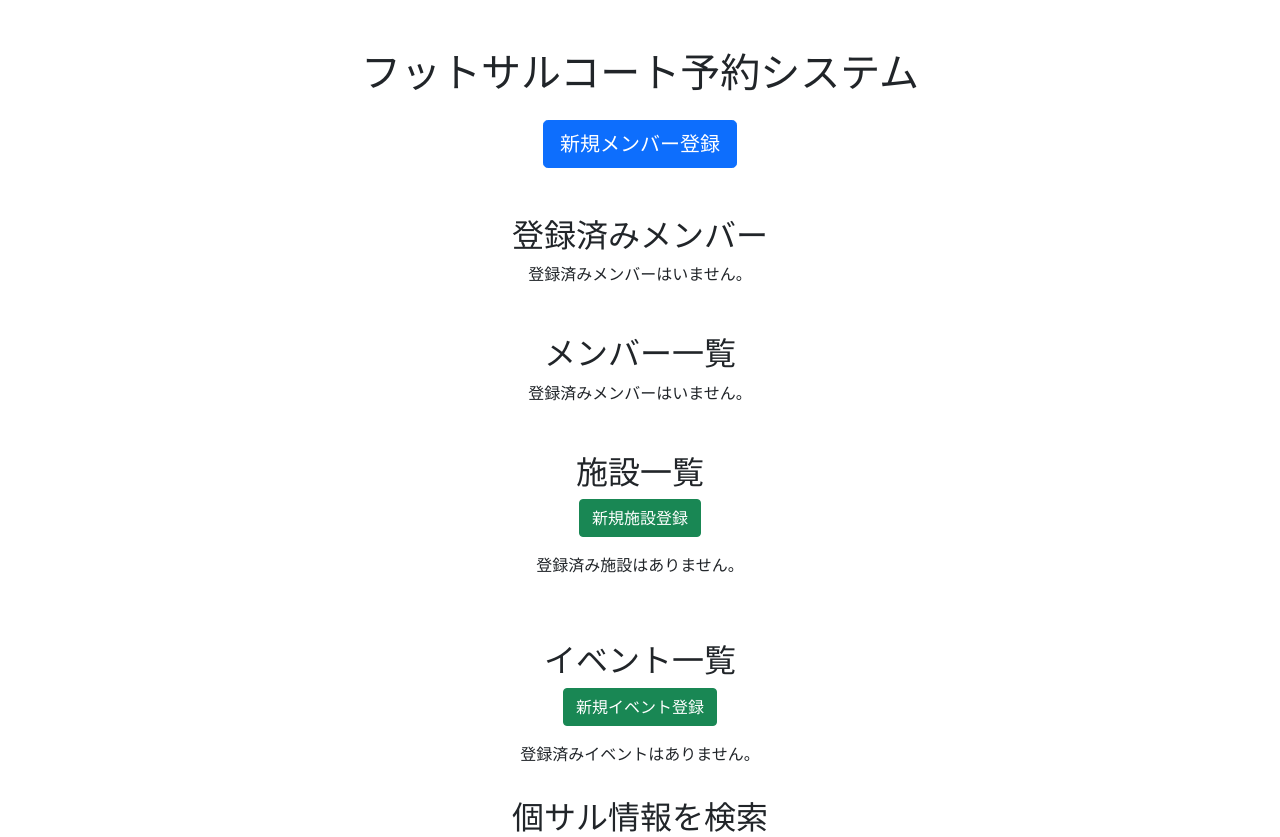
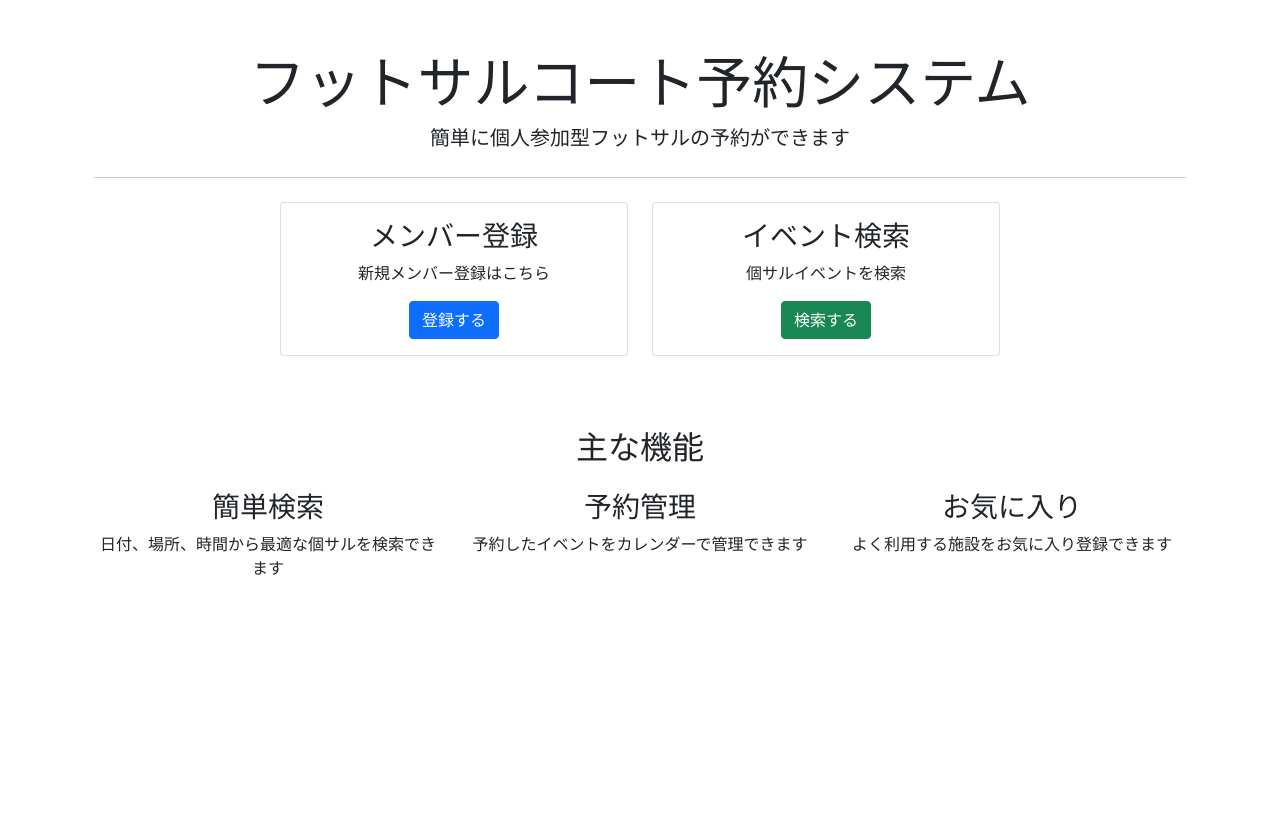
Before and after one commit to takakos13/last-samurai, a Django app: page / in a window 1280 px wide. Shown: the top 837 px of the page. After the commit the page ends 575 px from the top, so only its background shows below. Run offline with Django 5.2, Linux system fonts and the light colour scheme; some libraries are stand-ins or nearby versions.

Commit message:
トップページの追加

```diff
--- /dev/null
+++ b/users/templates/users/top.html
@@ -0,0 +1,62 @@
+{% extends "users/base.html" %}
+{% load django_bootstrap5 %}
+{% load static %}
+
+{% block title %}フットサルコート予約システム - トップ{% endblock %}
+
+{% block content %}
+<div class="container">
+    <div class="jumbotron text-center my-5">
+        <h1 class="display-4">フットサルコート予約システム</h1>
+        <p class="lead">簡単に個人参加型フットサルの予約ができます</p>
+        <hr class="my-4">
+        <div class="row justify-content-center">
+            <div class="col-md-4">
+                <div class="card mb-4">
+                    <div class="card-body text-center">
+                        <h3 class="card-title">メンバー登録</h3>
+                        <p class="card-text">新規メンバー登録はこちら</p>
+                        <a href="{% url 'users:user_register' %}" class="btn btn-primary">登録する</a>
+                    </div>
+                </div>
+            </div>
+            <div class="col-md-4">
+                <div class="card mb-4">
+                    <div class="card-body text-center">
+                        <h3 class="card-title">イベント検索</h3>
+                        <p class="card-text">個サルイベントを検索</p>
+                        <a href="{% url 'users:index' %}" class="btn btn-success">検索する</a>
+                    </div>
+                </div>
+            </div>
+        </div>
+    </div>
+
+    <div class="features mt-5">
+        <h2 class="text-center mb-4">主な機能</h2>
+        <div class="row">
+            <div class="col-md-4">
+                <div class="feature-box text-center">
+                    <i class="fas fa-search fa-3x mb-3"></i>
+                    <h3>簡単検索</h3>
+                    <p>日付、場所、時間から最適な個サルを検索できます</p>
+                </div>
+            </div>
+            <div class="col-md-4">
+                <div class="feature-box text-center">
+                    <i class="fas fa-calendar-alt fa-3x mb-3"></i>
+                    <h3>予約管理</h3>
+                    <p>予約したイベントをカレンダーで管理できます</p>
+                </div>
+            </div>
+            <div class="col-md-4">
+                <div class="feature-box text-center">
+                    <i class="fas fa-heart fa-3x mb-3"></i>
+                    <h3>お気に入り</h3>
+                    <p>よく利用する施設をお気に入り登録できます</p>
+                </div>
+            </div>
+        </div>
+    </div>
+</div>
+{% endblock %}
--- a/users/urls.py
+++ b/users/urls.py
@@ -4,7 +4,8 @@ from . import views
 app_name = 'users'
 
 urlpatterns = [
-    path('', views.index, name='index'),
+    path('', views.top, name='top'),
+    path('home/', views.index, name='index'),
     path('register/', views.UserRegisterView.as_view(), name='user_register'),
     path('users/<int:user_id>/', views.mypage, name='mypage'),
     path('users/<int:user_id>/edit/', views.UserUpdateView.as_view(), name='user_edit'),
--- a/users/views.py
+++ b/users/views.py
@@ -409,3 +409,7 @@ def search_results(request):
         'events': events,
         'search_params': search_params
     })
+
+def top(request):
+    """トップページを表示するビュー"""
+    return render(request, 'users/top.html')
```
Also changed, not shown: users/static/users/css/style.css (+31 -0 lines).
